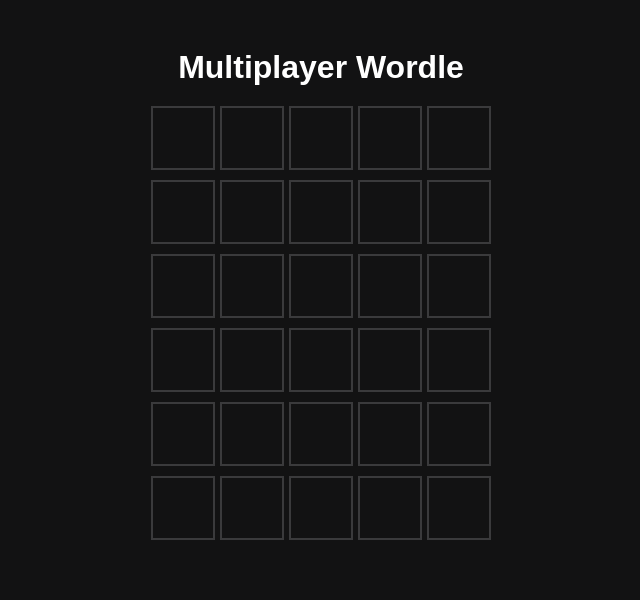
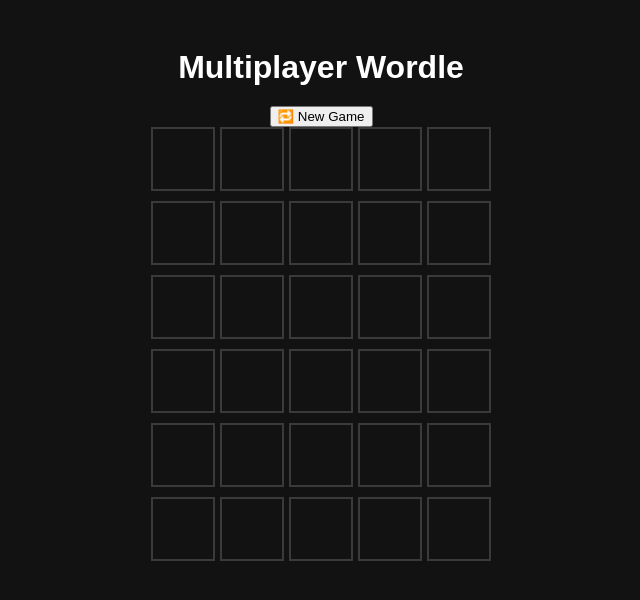
Before and after one commit to rZne360/Woodle, a plain HTML site: page index.html in a window 1280 px wide. Shown: the whole page, without its empty margins (319-959 px from the left). Drawn offline with Linux system fonts and the light colour scheme; no server answers.

Commit message:
Update index.html

```diff
--- a/index.html
+++ b/index.html
@@ -6,10 +6,11 @@
 </head>
 <body>
   <h1>Multiplayer Wordle</h1>
+  <button id="resetBtn">🔁 New Game</button>
   <div id="gameBoard" class="board"></div>
   <p id="status"></p>
 
-  <!-- Firebase SDKs -->
+  <!-- Firebase SDK -->
   <script src="https://www.gstatic.com/firebasejs/9.22.1/firebase-app-compat.js"></script>
   <script src="https://www.gstatic.com/firebasejs/9.22.1/firebase-database-compat.js"></script>
   <script src="script.js"></script>
```
